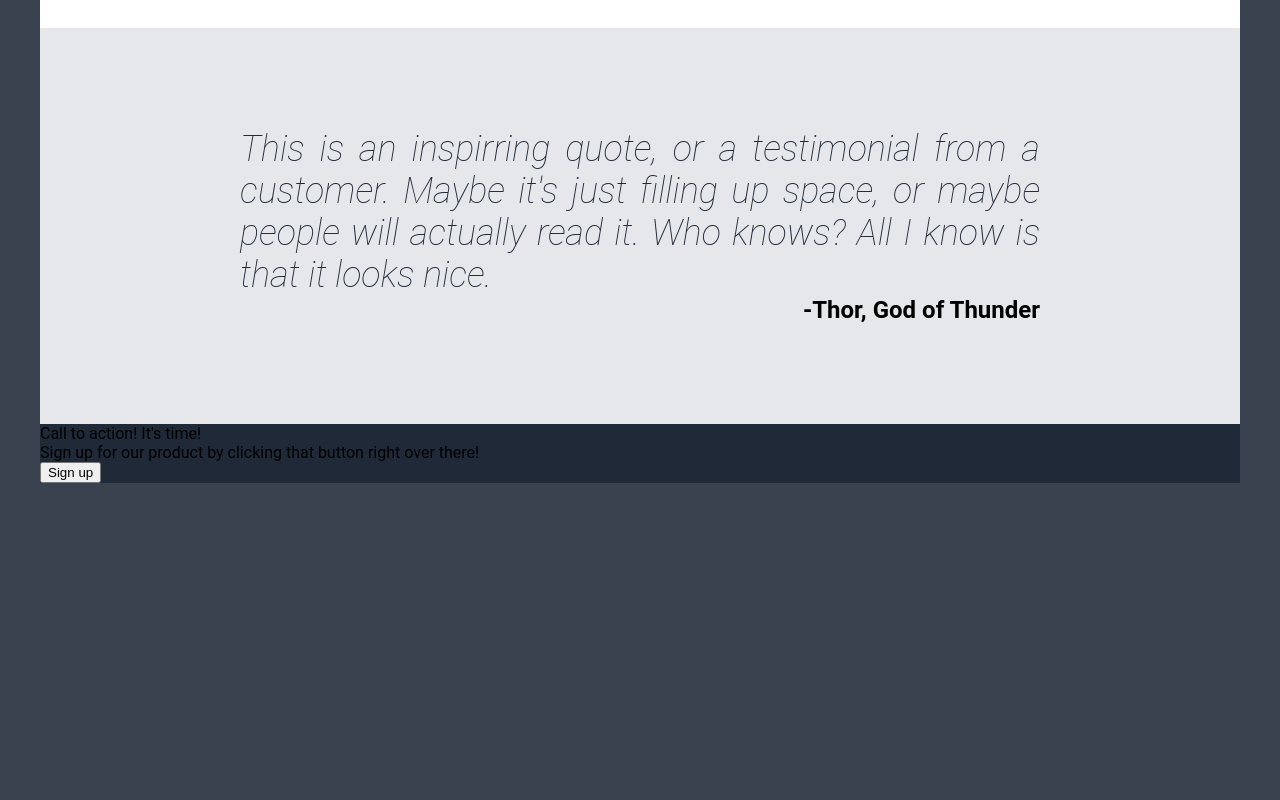
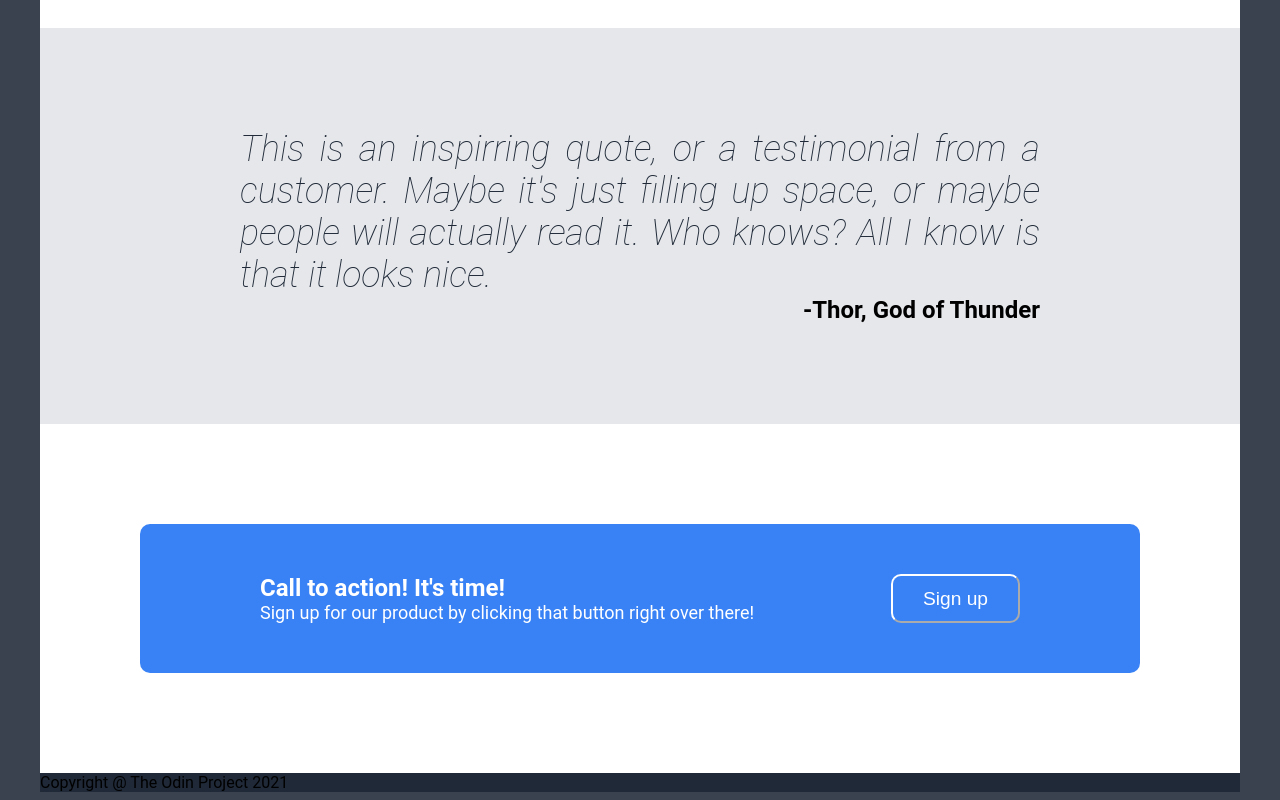
Before and after one commit to Reyuken/project-landing-page, a plain HTML site: page index.html in a window 1280 px wide. Shown: the part 838-1638 px from the top of the page. Before the commit the page ends 1329 px from the top, so only its background shows below. Drawn offline with Linux system fonts and the light colour scheme.

Commit message:
Added 4th layer design to webpage

```diff
--- a/index.html
+++ b/index.html
@@ -67,11 +67,16 @@
     </div>
 
     <div class="info4">
+        <div class="blue-box">
+        <div class="inside-box">
         <div class="title4">Call to action! It's time!</div>
         <div class="text4">Sign up for our product by clicking that button right over there!</div>
+        </div>
         <button class="button4">Sign up</button>
+        </div>
+    </div>
 
-    </div>
+    <div class="copy-right">Copyright @ The Odin Project 2021</div>
     </div>
 </body>
 </html>
--- a/style.css
+++ b/style.css
@@ -3,15 +3,17 @@ body{
     display: flex;
     justify-content: center;
     background-color: #1f2937e1;
+
 }
 .content{
     background-color: #1f2937;
     width: 1200px;
+
 }
 ul{
     display: flex;
-     margin: 0;
-        gap: 10px;
+    margin: 0;
+    gap: 10px;
 }
 li{
     list-style: none;
@@ -76,7 +78,8 @@ a{
 }
 .sub-info{
     display: flex;
-    justify-content: space-around;
+    justify-content: center;
+    gap: 40px;
 }
 .stuff{
     width: 200px;
@@ -100,11 +103,36 @@ a{
     text-align: justify;
     color: #1f2937;
     width: 800px;
-
 }
 .quote-by{
     font-size: 24px;
     font-weight: bold;
     text-align: end;
-
 }
+.info4{
+    background-color: white;
+    color: white;
+    padding: 100px;
+}
+.blue-box{
+    background-color: #3882f6;
+    border-radius: 10px;
+    padding: 50px 120px;
+    display: flex;
+    justify-content: space-between;
+}
+.title4{
+    font-size: x-large;
+    font-weight: bolder;
+}
+.text4{
+    font-size: large;
+}
+.button4{
+    background-color: #3882f6;
+    border-radius: 10px;
+    border-color: white;
+    color: white;
+    padding: 5px 30px;
+    font-size: larger;
+}
```
